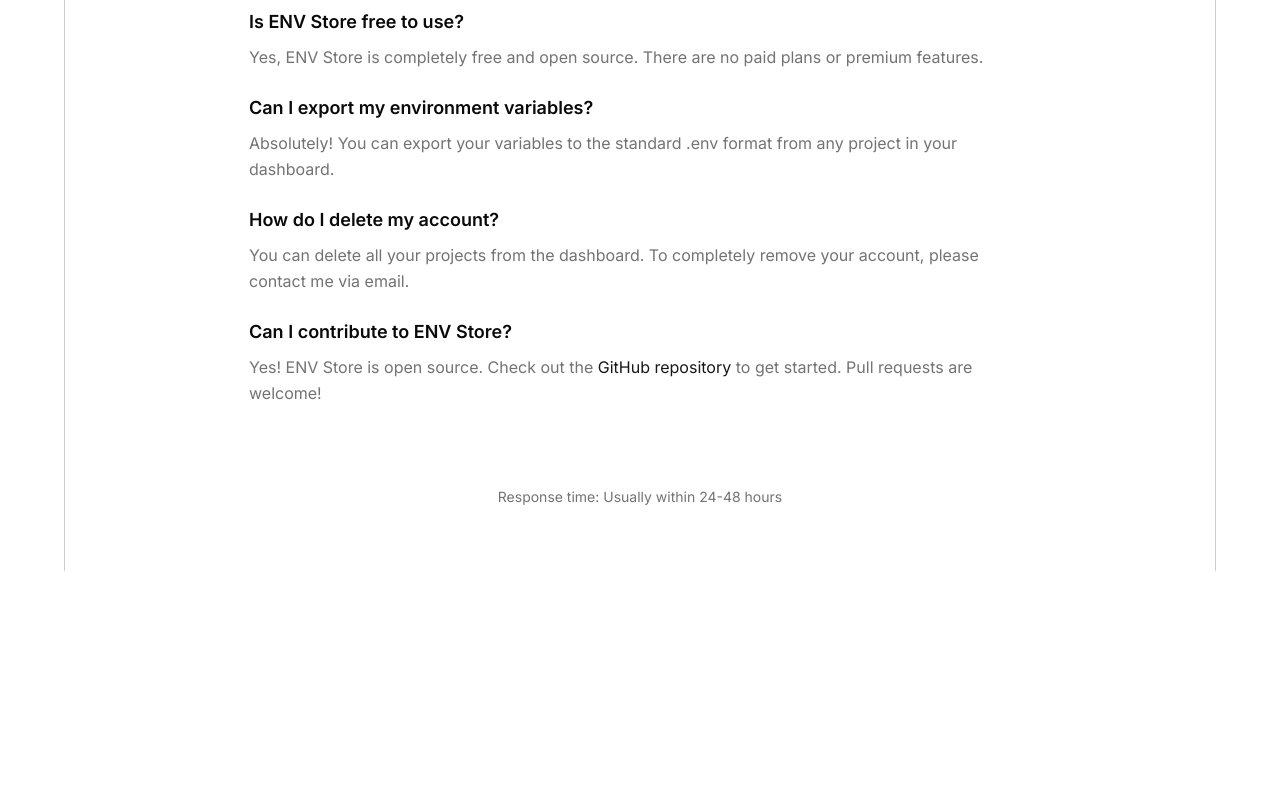
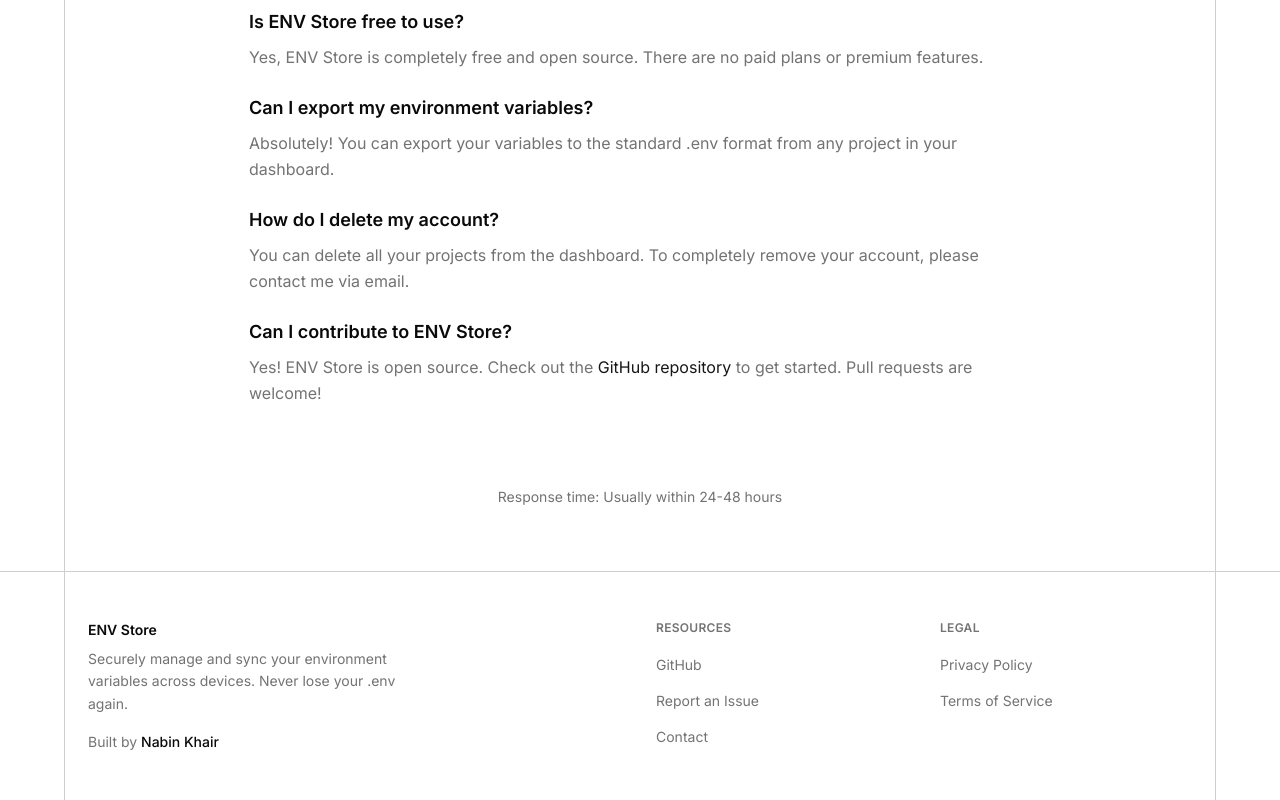
Before and after one commit to nabinkhair42/env-store, a Next.js app: page /contact in a window 1280 px wide. Shown: the part 1007-1807 px from the top of the page. Before the commit the page ends 1578 px from the top, so only its background shows below. Built offline with nearby package versions, Linux system fonts and the light colour scheme; no server answers.

Commit message:
feat: add SiteFooter component to contact, privacy, and terms pages; enhance footer layout and content

```diff
--- a/src/app/contact/page.tsx
+++ b/src/app/contact/page.tsx
@@ -6,6 +6,7 @@
   Globe02Icon,
   LinkSquare02Icon,
 } from '@hugeicons/core-free-icons';
+import SiteFooter from '@/components/layouts/site-footer';
 
 export const metadata: Metadata = {
   title: 'Contact',
@@ -14,13 +15,16 @@
 
 export default function ContactPage() {
   return (
+    <>
       <main className="mx-auto w-full max-w-4xl px-6 py-16">
         <div className="mb-12 text-center">
-        <h1 className="mb-4 text-4xl font-bold tracking-tight">Get in Touch</h1>
+          <h1 className="mb-4 text-4xl font-bold tracking-tight">
+            Get in Touch
+          </h1>
           <p className="mx-auto max-w-2xl text-lg leading-relaxed text-muted-foreground">
             Have questions about ENV Store? Need help with your environment
-          variables? Want to report a bug or suggest a feature? I&apos;d love to
-          hear from you.
+            variables? Want to report a bug or suggest a feature? I&apos;d love
+            to hear from you.
           </p>
         </div>
 
@@ -38,7 +42,9 @@
               <p className="text-sm text-muted-foreground">
                 Send me an email for any inquiries or support requests.
               </p>
-            <p className="mt-2 text-sm text-primary">nabinkhair12@gmail.com</p>
+              <p className="mt-2 text-sm text-primary">
+                nabinkhair12@gmail.com
+              </p>
             </div>
           </a>
 
@@ -55,7 +61,8 @@
             <div>
               <h2 className="mb-1 text-lg font-semibold">GitHub</h2>
               <p className="text-sm text-muted-foreground">
-              Check out my projects, report issues, or contribute to ENV Store.
+                Check out my projects, report issues, or contribute to ENV
+                Store.
               </p>
               <p className="mt-2 text-sm text-primary">@nabinkhair42</p>
             </div>
@@ -110,10 +117,10 @@
                 How secure is my data?
               </h3>
               <p className="leading-relaxed text-muted-foreground">
-              All environment variables are encrypted at rest using AES-256-GCM
-              encryption with PBKDF2 key derivation (100,000 iterations). Data
-              is transmitted over HTTPS and we implement industry-standard
-              security practices. Read our{' '}
+                All environment variables are encrypted at rest using
+                AES-256-GCM encryption with PBKDF2 key derivation (100,000
+                iterations). Data is transmitted over HTTPS and we implement
+                industry-standard security practices. Read our{' '}
                 <a href="/privacy" className="text-primary hover:underline">
                   Privacy Policy
                 </a>{' '}
@@ -146,8 +153,8 @@
                 How do I delete my account?
               </h3>
               <p className="leading-relaxed text-muted-foreground">
-              You can delete all your projects from the dashboard. To completely
-              remove your account, please contact me via email.
+                You can delete all your projects from the dashboard. To
+                completely remove your account, please contact me via email.
               </p>
             </div>
 
@@ -177,5 +184,7 @@
           </p>
         </div>
       </main>
+      <SiteFooter />
+    </>
   );
 }
--- a/src/app/privacy/page.tsx
+++ b/src/app/privacy/page.tsx
@@ -1,4 +1,5 @@
 import { Metadata } from 'next';
+import SiteFooter from '@/components/layouts/site-footer';
 
 export const metadata: Metadata = {
   title: 'Privacy Policy',
@@ -8,6 +9,7 @@
 
 export default function PrivacyPage() {
   return (
+    <>
       <main className="mx-auto w-full max-w-4xl px-6 py-16">
         <div className="prose prose-invert max-w-none">
           <h1 className="mb-2 text-4xl font-bold tracking-tight">
@@ -111,24 +113,26 @@
             <p className="leading-relaxed text-muted-foreground">
               However, no method of transmission over the Internet or electronic
               storage is 100% secure. While we strive to use commercially
-            acceptable means to protect your data, we cannot guarantee absolute
-            security.
+              acceptable means to protect your data, we cannot guarantee
+              absolute security.
             </p>
           </section>
 
           <section className="mb-8">
             <h2 className="mb-4 text-2xl font-semibold">Data Retention</h2>
             <p className="mb-4 leading-relaxed text-muted-foreground">
-            We retain your personal information and environment variables for as
-            long as your account is active or as needed to provide you services.
-            You can delete your projects and associated environment variables at
-            any time through the dashboard. Account deletion will permanently
-            remove all your data from our systems.
+              We retain your personal information and environment variables for
+              as long as your account is active or as needed to provide you
+              services. You can delete your projects and associated environment
+              variables at any time through the dashboard. Account deletion will
+              permanently remove all your data from our systems.
             </p>
           </section>
 
           <section className="mb-8">
-          <h2 className="mb-4 text-2xl font-semibold">Third-Party Services</h2>
+            <h2 className="mb-4 text-2xl font-semibold">
+              Third-Party Services
+            </h2>
             <p className="mb-4 leading-relaxed text-muted-foreground">
               We use the following third-party services:
             </p>
@@ -145,8 +149,8 @@
               </li>
             </ul>
             <p className="leading-relaxed text-muted-foreground">
-            These services have their own privacy policies. We encourage you to
-            review them.
+              These services have their own privacy policies. We encourage you
+              to review them.
             </p>
           </section>
 
@@ -191,8 +195,8 @@
           <section className="mb-8">
             <h2 className="mb-4 text-2xl font-semibold">Contact Us</h2>
             <p className="mb-4 leading-relaxed text-muted-foreground">
-            If you have any questions about this Privacy Policy, please contact
-            us:
+              If you have any questions about this Privacy Policy, please
+              contact us:
             </p>
             <ul className="list-none space-y-2 text-muted-foreground">
               <li>
@@ -224,5 +228,7 @@
           </section>
         </div>
       </main>
+      <SiteFooter />
+    </>
   );
 }
--- a/src/app/terms/page.tsx
+++ b/src/app/terms/page.tsx
@@ -1,4 +1,5 @@
 import { Metadata } from 'next';
+import SiteFooter from '@/components/layouts/site-footer';
 
 export const metadata: Metadata = {
   title: 'Terms of Service',
@@ -8,6 +9,7 @@
 
 export default function TermsPage() {
   return (
+    <>
       <main className="mx-auto w-full max-w-4xl px-6 py-16">
         <div className="prose prose-invert max-w-none">
           <h1 className="mb-2 text-4xl font-bold tracking-tight">
@@ -25,10 +27,10 @@
           <section className="mb-8">
             <h2 className="mb-4 text-2xl font-semibold">Agreement to Terms</h2>
             <p className="leading-relaxed text-muted-foreground">
-            By accessing or using ENV Store (&quot;Service&quot;), you agree to
-            be bound by these Terms of Service (&quot;Terms&quot;). If you
-            disagree with any part of these terms, you do not have permission to
-            access the Service.
+              By accessing or using ENV Store (&quot;Service&quot;), you agree
+              to be bound by these Terms of Service (&quot;Terms&quot;). If you
+              disagree with any part of these terms, you do not have permission
+              to access the Service.
             </p>
           </section>
 
@@ -38,8 +40,8 @@
             </h2>
             <p className="mb-4 leading-relaxed text-muted-foreground">
               ENV Store is a web-based application that provides secure storage
-            and management of environment variables for developers. The Service
-            allows you to:
+              and management of environment variables for developers. The
+              Service allows you to:
             </p>
             <ul className="mb-4 list-disc space-y-2 pl-6 text-muted-foreground">
               <li>
@@ -66,7 +68,9 @@
               <li>Be at least 13 years old</li>
             </ul>
 
-          <h3 className="mb-3 text-xl font-semibold">Account Responsibility</h3>
+            <h3 className="mb-3 text-xl font-semibold">
+              Account Responsibility
+            </h3>
             <p className="mb-4 leading-relaxed text-muted-foreground">
               You are responsible for:
             </p>
@@ -139,7 +143,9 @@
           </section>
 
           <section className="mb-8">
-          <h2 className="mb-4 text-2xl font-semibold">Intellectual Property</h2>
+            <h2 className="mb-4 text-2xl font-semibold">
+              Intellectual Property
+            </h2>
             <p className="mb-4 leading-relaxed text-muted-foreground">
               The Service and its original content, features, and functionality
               are owned by Nabin Khair and are protected by international
@@ -153,7 +159,9 @@
           </section>
 
           <section className="mb-8">
-          <h2 className="mb-4 text-2xl font-semibold">Service Availability</h2>
+            <h2 className="mb-4 text-2xl font-semibold">
+              Service Availability
+            </h2>
             <p className="mb-4 leading-relaxed text-muted-foreground">
               We strive to maintain high availability but do not guarantee that
               the Service will be:
@@ -164,8 +172,8 @@
               <li>Compatible with all devices and browsers</li>
             </ul>
             <p className="leading-relaxed text-muted-foreground">
-            We reserve the right to modify, suspend, or discontinue the Service
-            at any time with or without notice.
+              We reserve the right to modify, suspend, or discontinue the
+              Service at any time with or without notice.
             </p>
           </section>
 
@@ -196,8 +204,9 @@
             <p className="leading-relaxed text-muted-foreground">
               THE SERVICE IS PROVIDED &quot;AS IS&quot; AND &quot;AS
               AVAILABLE&quot; WITHOUT WARRANTIES OF ANY KIND, EITHER EXPRESS OR
-            IMPLIED, INCLUDING BUT NOT LIMITED TO WARRANTIES OF MERCHANTABILITY,
-            FITNESS FOR A PARTICULAR PURPOSE, OR NON-INFRINGEMENT.
+              IMPLIED, INCLUDING BUT NOT LIMITED TO WARRANTIES OF
+              MERCHANTABILITY, FITNESS FOR A PARTICULAR PURPOSE, OR
+              NON-INFRINGEMENT.
             </p>
           </section>
 
@@ -218,10 +227,11 @@
           <section className="mb-8">
             <h2 className="mb-4 text-2xl font-semibold">Indemnification</h2>
             <p className="leading-relaxed text-muted-foreground">
-            You agree to indemnify and hold harmless ENV Store, its creator, and
-            affiliates from any claims, damages, losses, or expenses (including
-            legal fees) arising from your use of the Service, violation of these
-            Terms, or infringement of any rights of another party.
+              You agree to indemnify and hold harmless ENV Store, its creator,
+              and affiliates from any claims, damages, losses, or expenses
+              (including legal fees) arising from your use of the Service,
+              violation of these Terms, or infringement of any rights of another
+              party.
             </p>
           </section>
 
@@ -239,7 +249,8 @@
             <h2 className="mb-4 text-2xl font-semibold">Governing Law</h2>
             <p className="leading-relaxed text-muted-foreground">
               These Terms shall be governed by and construed in accordance with
-            the laws of Nepal, without regard to its conflict of law provisions.
+              the laws of Nepal, without regard to its conflict of law
+              provisions.
             </p>
           </section>
 
@@ -278,5 +289,7 @@
           </section>
         </div>
       </main>
+      <SiteFooter />
+    </>
   );
 }
--- a/src/components/landing-page/cta-buttons.tsx
+++ b/src/components/landing-page/cta-buttons.tsx
@@ -1,11 +1,11 @@
 'use client';
 
 import { LoginDialog } from '@/components/modal/login-dialog';
-import Link from 'next/link';
+import { useSession } from 'next-auth/react';
+import { useRouter } from 'next/navigation';
 import { useState } from 'react';
 import { FaGithub } from 'react-icons/fa6';
-import { useSession } from 'next-auth/react';
-import { useRouter } from 'next/navigation';
+import { Button } from '../ui/button';
 
 interface CTAButtonsProps {
   primaryLabel?: string;
@@ -33,19 +33,23 @@
   return (
     <>
       <div className="flex flex-col items-center gap-3 sm:flex-row">
-        <button
+        <Button
           onClick={handlePrimaryClick}
-          className="inline-flex h-11 w-44 items-center justify-center gap-2 rounded-lg bg-foreground text-sm font-medium text-background shadow-[inset_0_1px_0_rgba(255,255,255,0.25),inset_0_-1px_0_rgba(0,0,0,0.15),0_0_0_1px_rgba(255,255,255,0.2),0_4px_12px_rgba(0,0,0,0.5),0_0_32px_rgba(255,255,255,0.1)] transition-opacity hover:opacity-80"
+          size={'lg'}
+          className="cursor-pointer"
         >
           {primaryLabel}
-        </button>
-
-        <Link
-          href={secondaryHref}
-          className="inline-flex h-11 w-44 items-center justify-center gap-2 rounded-lg border border-border text-sm font-medium text-foreground transition-colors hover:bg-muted/30"
+        </Button>
+        <Button
+          variant="outline"
+          className="cursor-pointer"
+          size={'lg'}
+          onClick={() => {
+            window.location.href = secondaryHref;
+          }}
         >
           <FaGithub className="w-4 h-4" /> {secondaryLabel}
-        </Link>
+        </Button>
       </div>
       <LoginDialog open={loginOpen} onOpenChange={setLoginOpen} />
     </>
--- a/src/components/landing-page/faq.tsx
+++ b/src/components/landing-page/faq.tsx
@@ -1,23 +1,35 @@
 const faqs = [
   {
     q: 'How does ENV Store work?',
-    a: 'Sign in with GitHub, create projects for each application, add your environment variables as KEY=VALUE pairs, and export or copy them whenever you need to set up a new environment.',
+    a: 'Sign in with your GitHub account, then create a project for each application. Add your environment variables as KEY=VALUE pairs — either manually, or by uploading an existing .env file. When you need to set up a new environment, export the whole project as a .env file or copy individual values with one click.',
   },
   {
-    q: 'Is my data secure?',
-    a: 'Yes. Your data is encrypted and stored securely. We recommend treating stored values as secrets, rotating keys if exposed, and using separate projects per environment (dev, staging, production).',
+    q: 'How is my data protected?',
+    a: 'All environment variables are encrypted at rest using AES-256-GCM — the same standard trusted by banks and governments. Key derivation uses PBKDF2 with 100,000 iterations and a unique salt per entry, making brute-force attacks computationally infeasible. Data is also transmitted over HTTPS/TLS at all times.',
+  },
+  {
+    q: 'Can I import an existing .env file?',
+    a: 'Yes. Paste the contents of any .env file directly into the editor and ENV Store will automatically parse each KEY=VALUE pair. Comments and blank lines are handled gracefully, so you can paste real .env files without cleanup.',
+  },
+  {
+    q: 'How do I export my variables?',
+    a: 'Open any project from the dashboard and click Export. You get a standard .env file with all your variables, ready to drop into any project. You can also copy individual values or the entire file to clipboard without downloading.',
+  },
+  {
+    q: 'Is ENV Store free to use?',
+    a: 'Yes — completely free and open source. There are no plans, paywalls, or premium tiers. You can also self-host it by cloning the GitHub repository and following the setup guide.',
   },
   {
     q: 'Can I self-host ENV Store?',
-    a: 'Absolutely. ENV Store is open source. Check the GitHub repository for detailed setup instructions and deployment guides.',
+    a: 'Absolutely. ENV Store is open source (MIT licensed). Clone the repository, set up a MongoDB database, configure GitHub OAuth, add your ENCRYPTION_SECRET, and deploy anywhere — Vercel, Railway, a VPS, or locally. The README has a full setup guide.',
   },
   {
-    q: 'Is ENV Store free to use?',
-    a: 'Yes, the hosted version is completely free. For teams and enterprises, we may introduce premium features in the future.',
+    q: 'What encryption does ENV Store use?',
+    a: 'AES-256-GCM with PBKDF2-SHA256 key derivation (100,000 iterations, random salt per encryption). GCM mode provides authenticated encryption — it detects any tampering with stored ciphertext before decryption, adding an extra layer of integrity protection.',
   },
   {
     q: 'Can I share variables with my team?',
-    a: 'Currently, each account manages its own projects. Team sharing features are planned for future releases.',
+    a: 'Currently each account manages its own projects. To share variables with teammates, export a .env file and send it through a secure channel. Team collaboration and shared projects are on the roadmap.',
   },
 ];
 
@@ -43,7 +55,7 @@
       </div>
 
       {/* FAQ grid */}
-      <div className="relative rail-bounded border-t border-dashed border-border pb-20">
+      <div className="relative rail-bounded border-t border-dashed border-border">
         <div className="grid sm:grid-cols-2">
           {faqs.map((item, i) => (
             <div
@@ -52,8 +64,6 @@
                 ${i % 2 !== 0 ? 'sm:border-l sm:border-dashed sm:border-border' : ''}
                 ${i >= 2 ? 'sm:border-t sm:border-dashed sm:border-border' : ''}
                 ${i >= 1 ? 'max-sm:border-t max-sm:border-dashed max-sm:border-border' : ''}
-                ${i >= 4 ? 'sm:border-b sm:border-dashed sm:border-border' : ''}
-                ${i === 5 ? 'max-sm:border-b max-sm:border-dashed max-sm:border-border' : ''}
               `}
             >
               <h3 className="text-[15px] font-semibold tracking-tight">
--- a/src/components/layouts/site-footer.tsx
+++ b/src/components/layouts/site-footer.tsx
@@ -3,8 +3,16 @@
 export default function SiteFooter() {
   return (
     <footer className="border-t border-border bg-background">
-      <div className="mx-auto flex w-full max-w-6xl flex-col items-center gap-4 px-6 py-8 text-center sm:flex-row sm:justify-between sm:text-left">
-        <p className="text-sm text-muted-foreground">
+      <div className="mx-auto w-full max-w-6xl px-6 py-12">
+        <div className="grid gap-8 sm:grid-cols-2 lg:grid-cols-4">
+          {/* Brand */}
+          <div className="lg:col-span-2">
+            <p className="text-sm font-semibold text-foreground">ENV Store</p>
+            <p className="mt-2 max-w-xs text-sm leading-relaxed text-muted-foreground">
+              Securely manage and sync your environment variables across
+              devices. Never lose your .env again.
+            </p>
+            <p className="mt-4 text-sm text-muted-foreground">
               Built by{' '}
               <Link
                 href="https://nabinkhair.com.np"
@@ -15,7 +23,15 @@
                 Nabin Khair
               </Link>
             </p>
-        <div className="flex items-center gap-6">
+          </div>
+
+          {/* Resources */}
+          <div>
+            <p className="mb-4 text-xs font-semibold uppercase tracking-wide text-muted-foreground">
+              Resources
+            </p>
+            <ul className="space-y-3">
+              <li>
                 <Link
                   href="https://github.com/nabinkhair42/env-store"
                   target="_blank"
@@ -24,6 +40,52 @@
                 >
                   GitHub
                 </Link>
+              </li>
+              <li>
+                <Link
+                  href="https://github.com/nabinkhair42/env-store/issues"
+                  target="_blank"
+                  rel="noopener noreferrer"
+                  className="text-sm text-muted-foreground transition-colors hover:text-foreground"
+                >
+                  Report an Issue
+                </Link>
+              </li>
+              <li>
+                <Link
+                  href="/contact"
+                  className="text-sm text-muted-foreground transition-colors hover:text-foreground"
+                >
+                  Contact
+                </Link>
+              </li>
+            </ul>
+          </div>
+
+          {/* Legal */}
+          <div>
+            <p className="mb-4 text-xs font-semibold uppercase tracking-wide text-muted-foreground">
+              Legal
+            </p>
+            <ul className="space-y-3">
+              <li>
+                <Link
+                  href="/privacy"
+                  className="text-sm text-muted-foreground transition-colors hover:text-foreground"
+                >
+                  Privacy Policy
+                </Link>
+              </li>
+              <li>
+                <Link
+                  href="/terms"
+                  className="text-sm text-muted-foreground transition-colors hover:text-foreground"
+                >
+                  Terms of Service
+                </Link>
+              </li>
+            </ul>
+          </div>
         </div>
       </div>
     </footer>
```
Lines whose indentation alone changed are shown as unchanged.
